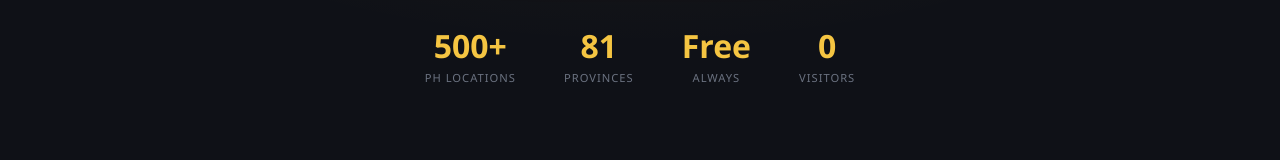
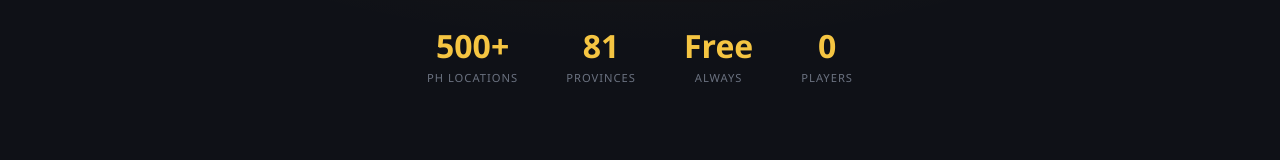
Before and after one commit to mjp-space/nasaanako-ph, a Next.js app: page / in a window 1280 px wide. Shown: the part 575-735 px from the top of the page. Built offline with nearby package versions, Linux system fonts and the light colour scheme; no server answers; the database is empty.

Commit message:
fix: visitor counter label back to Players

```diff
--- a/app/page.tsx
+++ b/app/page.tsx
@@ -102,7 +102,7 @@ export default function Home() {
         </div>
 
         <div style={{ position: 'relative', zIndex: 1, display: 'flex', gap: 48, alignItems: 'center', justifyContent: 'center', flexWrap: 'wrap' }}>
-          {[['500+', 'PH Locations'], ['81', 'Provinces'], ['Free', 'Always'], [visitorCount !== null ? visitorCount.toLocaleString() : '—', 'Visitors']].map(([val, label]) => (
+          {[['500+', 'PH Locations'], ['81', 'Provinces'], ['Free', 'Always'], [visitorCount !== null ? visitorCount.toLocaleString() : '—', 'Players']].map(([val, label]) => (
             <div key={label} style={{ textAlign: 'center' }}>
               <div style={{ fontSize: '2rem', fontWeight: 900, color: 'var(--accent)' }}>{val}</div>
               <div style={{ fontSize: '0.7rem', textTransform: 'uppercase', letterSpacing: 1, color: 'var(--muted)' }}>{label}</div>
```
Also changed, not shown: 1 other file (tests, documents, lock files or other folders).
